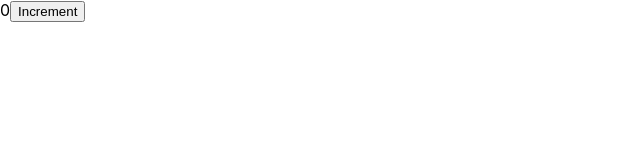
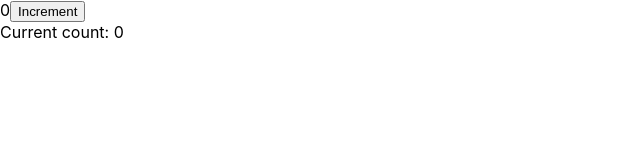
Before and after one commit to mendelssohnbach/jota-demo, a React (Create React App) app: page / in a window 1280 px wide. Shown: the top 160 px of the page, without its empty margins (0-640 px from the left). Built offline with nearby package versions, Linux system fonts and the light colour scheme.

Commit message:
jotaiを使った複数コンポーネントの実装

```diff
--- a/src/App.js
+++ b/src/App.js
@@ -4,11 +4,20 @@ import './styles.css';
 
 export const counterAtom = atom(0); // Global state
 
-export default function CounterButton() {
+export default function App() {
+  return (
+    <>
+      <CounterButton />
+      <CurrentCount />
+    </>
+  );
+}
+
+export function CounterButton() {
   const [count, setCount] = useAtom(counterAtom);
 
   const handleClick = () => {
-    setCount((number) => number + 1); // Increment number
+    setCount((number) => number + 1);
   };
 
   return (
@@ -18,3 +27,9 @@ export default function CounterButton() {
     </div>
   );
 }
+
+function CurrentCount() {
+  const [count] = useAtom(counterAtom);
+
+  return <div>Current count: {count}</div>;
+}
```
